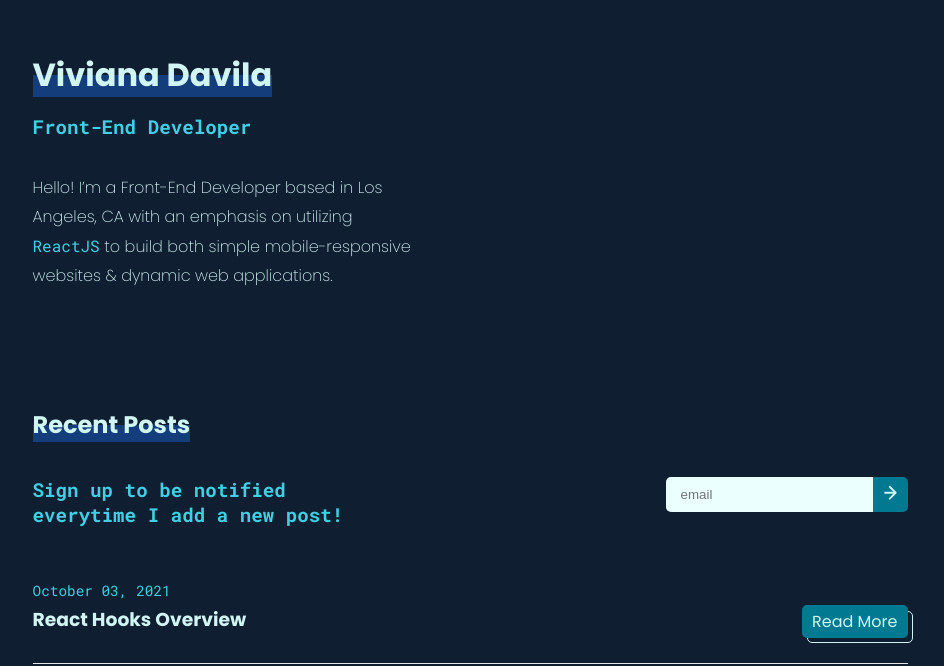
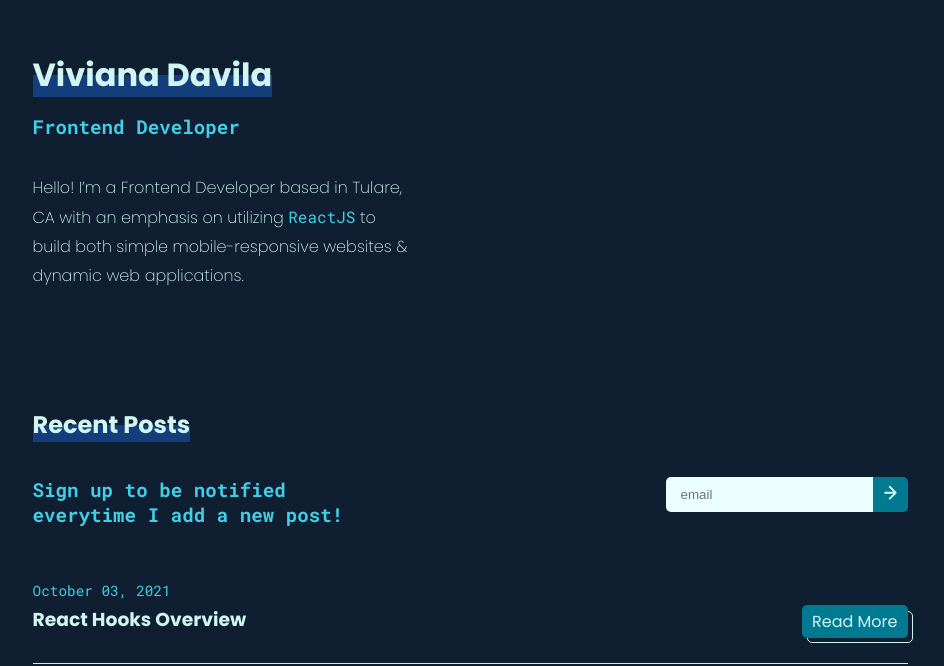
Before and after one commit to vividavila98/next-portfolio, a Next.js app: page / in a window 1280 px wide. Shown: the part 135-801 px from the top of the page, without its empty margins (170-1114 px from the left). Built offline with nearby package versions, Linux system fonts and the light colour scheme; a small style sheet from the web is missing.

Commit message:
update header

```diff
--- a/components/Footer.js
+++ b/components/Footer.js
@@ -5,12 +5,24 @@ export default function Footer() {
     <footer className="animate__animated animate__fadeIn animate__delay-2s">
       <div className="container">
         <ul>
-              <li><Link href="mailto:vividavila98@gmail.com">Email</Link></li>
-              <li><Link href="/">Resume</Link></li>
-              <li><Link href="https://github.com/vividavila98">Github</Link></li>
-              <li><Link href="https://www.linkedin.com/in/viviana-davila/">LinkedIn</Link></li>
+          <li>
+            <Link href="mailto:vividavila98@gmail.com">Email</Link>
+          </li>
+          <li>
+            <Link href="./assets/Viviana_Davila.pdf" rel="noopener noreferrer">
+              Resume
+            </Link>
+          </li>
+          <li>
+            <Link href="https://github.com/vividavila98">Github</Link>
+          </li>
+          <li>
+            <Link href="https://www.linkedin.com/in/viviana-davila/">
+              LinkedIn
+            </Link>
+          </li>
         </ul>
       </div>
     </footer>
-    )
+  );
 }
--- a/components/Header.js
+++ b/components/Header.js
@@ -1,30 +1,44 @@
-import React from 'react';
+import React from "react";
 import Head from "next/head";
 import Image from "next/image";
-import realPic from '../public/images/grad-pic.jpg';
+import realPic from "../public/images/grad-pic.jpg";
 
 export default function Header() {
   return (
     <>
       <Head>
-          <title>Viviana Davila | Los Angeles, CA </title>
+        <title>Viviana Davila</title>
         <meta name="description" content="Web Dev Blog" />
+        <meta
+          name="image"
+          property="og:image"
+          content="./images/portfolio.png"
+        />
         <link rel="icon" href="/favicon.ico" />
       </Head>
       <header className="header">
         <div className="introBox animate__animated animate__fadeIn animate__delay-1s">
           <h1 className="title">Viviana Davila</h1>
-            <div className="codeText">Front-End Developer</div>
-            <p className="intro">Hello! I’m a Front-End Developer based in Los Angeles, CA
-            with an emphasis on utilizing <span className="code">ReactJS</span> to build both simple mobile-responsive websites &
-            dynamic web applications.</p>
+          <div className="codeText">Frontend Developer</div>
+          <p className="intro">
+            Hello! I’m a Frontend Developer based in Tulare, CA with an emphasis
+            on utilizing <span className="code">ReactJS</span> to build both
+            simple mobile-responsive websites & dynamic web applications.
+          </p>
         </div>
 
         <div className="picBox animate__animated animate__fadeIn animate__delay-1s">
-            <Image src={realPic} className="topPic" width={500} height={500} alt="Picture of me" loading="eager"/>
+          <Image
+            src={realPic}
+            className="topPic"
+            width={500}
+            height={500}
+            alt="Picture of me"
+            loading="eager"
+          />
           <div className="picOutline"></div>
         </div>
       </header>
     </>
-    )
+  );
 }
```
Also changed, not shown: public/images/portfolio.png (added), 1 other file (tests, documents, lock files or other folders). Lines whose indentation alone changed are shown as unchanged.
